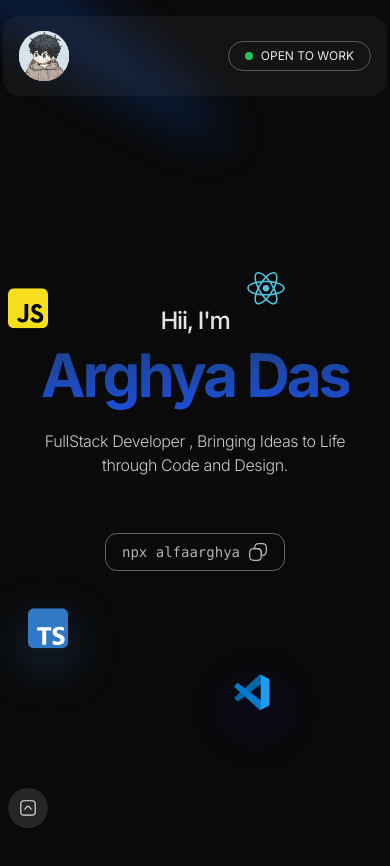
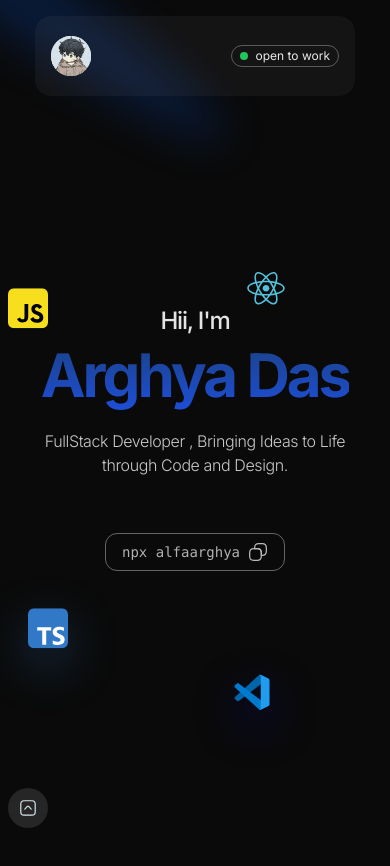
Before and after one commit to alfaarghya/alfaarghya.dev, a Next.js app: page / in a window 390 px wide. Shown: the top 866 px of the page. Built offline with nearby package versions, Linux system fonts and the light colour scheme.

Commit message:
try to fix again

```diff
--- a/src/components/ui/AppBar.tsx
+++ b/src/components/ui/AppBar.tsx
@@ -14,7 +14,7 @@ const AppBar = () => {
   return (
     <div className="w-full flex justify-center items-center">
       <div
-        className={`mt-24 fixed  h-20 md:w-2/3 w-96 rounded-2xl bg-neutral-500/10 backdrop-blur-sm px-4 flex justify-between items-center z-50 transition-all duration-700 ease-in-out ${
+        className={`mt-24 fixed  h-20 md:w-2/3 sm:w-96 w-80 rounded-2xl bg-neutral-500/10 backdrop-blur-sm px-4 flex justify-between items-center z-50 transition-all duration-700 ease-in-out ${
           isVisible ? "opacity-100 translate-y-0" : "opacity-0 -translate-y-10"
         }`}
       >
@@ -27,13 +27,13 @@ const AppBar = () => {
             width={50}
             height={50}
             alt="alfaarghya logo"
-            className="md:h-14  md:w-14 "
+            className="md:h-14 h-10 md:w-14 w-10"
           />
           <span className=" text-[#D8E3EB] font-bold text-lg tracking-widest md:block hidden">
             alfaarghya.dev
           </span>
         </Link>
-        <div className="flex items-center gap-2  text-xs text-white/90 leading-none border border-white/30 px-4 py-2 rounded-full uppercase cursor-pointer">
+        <div className="flex items-center gap-2  text-xs text-white/90 leading-none border border-white/30 md:px-4 px-2 md:py-2 py-1 rounded-full md:uppercase lowercase cursor-pointer">
           <span className="relative w-2 h-2 rounded-full bg-green-500">
             <span className="absolute top-0 left-0 w-full h-full animate-ping rounded-full bg-green-500 opacity-75"></span>
           </span>
```
